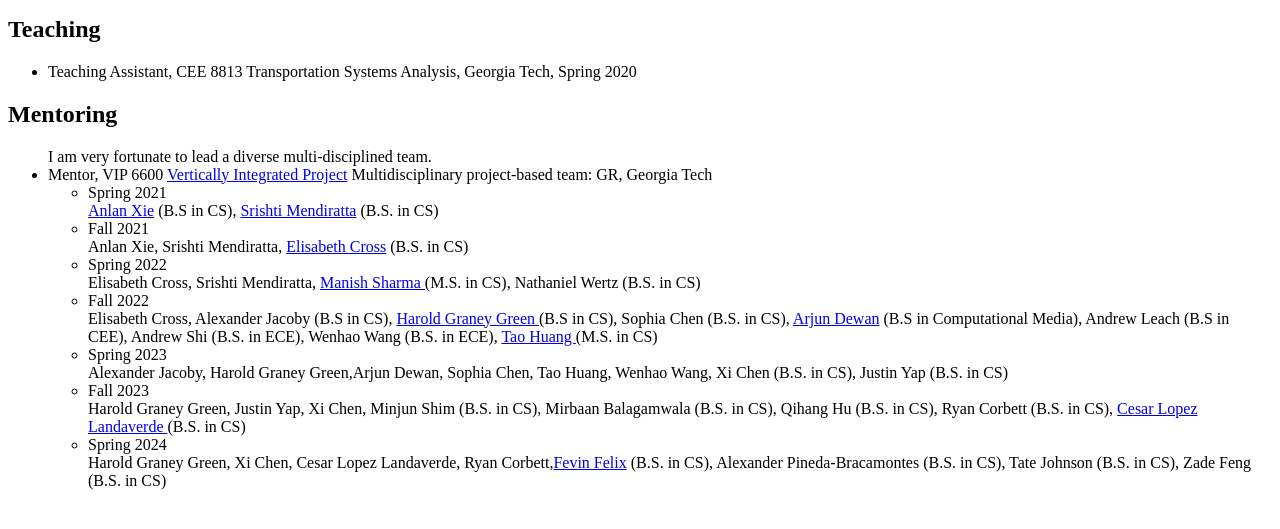
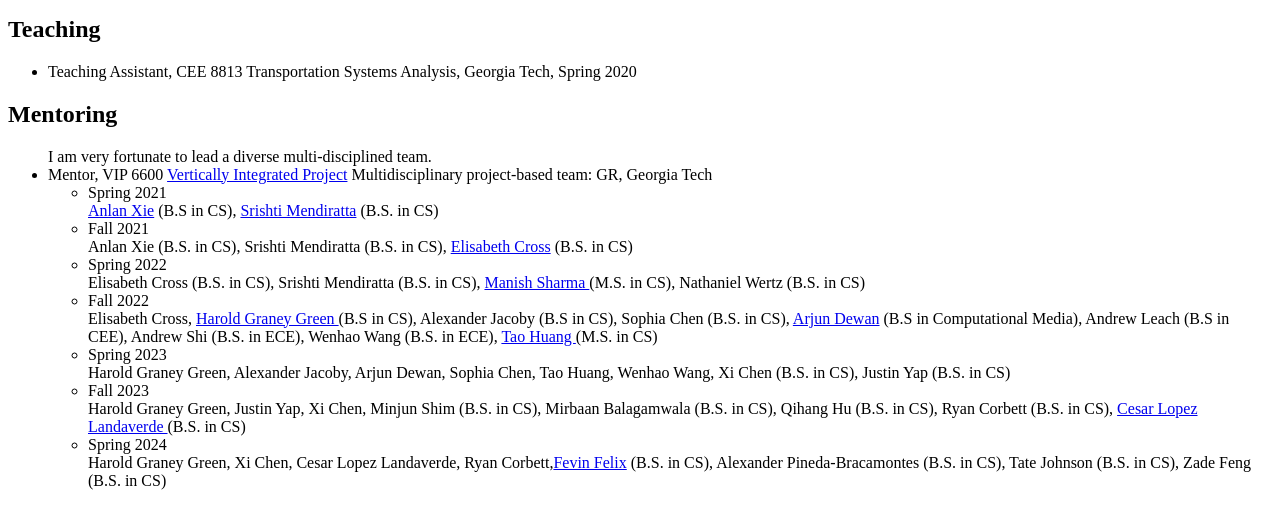
Before and after one commit to YangjiaoChen/YangjiaoChen.github.io, a Jekyll site: the page built from teaching.html, in a window 1280 px wide, cut to the strip 112-641 px from the top of the page. Built offline with Jekyll 4.4.1, drawn with Linux system fonts in a browser that asks for light colours.

```diff
--- a/teaching.html
+++ b/teaching.html
@@ -81,18 +81,23 @@ title: "Yangjiao Chen: teaching"
 		<a href="https://www.linkedin.com/in/anlan-xie/">Anlan Xie</a> (B.S in CS),
 		<a href="https://www.linkedin.com/in/srishti-mendiratta/">Srishti Mendiratta</a> (B.S. in CS)
     <li> Fall 2021 </li>
-		Anlan Xie, Srishti Mendiratta,
+		Anlan Xie (B.S. in CS), Srishti Mendiratta (B.S. in CS),
 		<a href="https://www.linkedin.com/in/elisabethcross/"> Elisabeth Cross</a> (B.S. in CS)
     <li> Spring 2022 </li>
-		 Elisabeth Cross, Srishti Mendiratta, <a href="https://www.linkedin.com/in/manish-sharma-ms/"> Manish Sharma </a> (M.S. in CS), Nathaniel Wertz (B.S. in CS)
+		 Elisabeth Cross (B.S. in CS), Srishti Mendiratta (B.S. in CS),
+		<a href="https://www.linkedin.com/in/manish-sharma-ms/">
+		Manish Sharma </a> (M.S. in CS),
+		Nathaniel Wertz (B.S. in CS)
     <li> Fall 2022 </li>
- Elisabeth Cross, Alexander Jacoby (B.S in CS),
-		<a href="https://www.linkedin.com/in/harrygraneygreen/">Harold Graney Green </a> (B.S in CS), Sophia Chen (B.S. in CS),
+ Elisabeth Cross,
+		<a href="https://www.linkedin.com/in/harrygraneygreen/">Harold Graney Green </a> (B.S in CS),
+		Alexander Jacoby (B.S in CS),
+		Sophia Chen (B.S. in CS),
 		<a href="https://www.linkedin.com/in/arjunjdewan/">Arjun Dewan</a>  (B.S in Computational Media),
 		Andrew Leach (B.S in CEE), Andrew Shi (B.S. in ECE), Wenhao Wang (B.S. in ECE),
 		<a href="https://www.linkedin.com/in/meet-taohuang/">Tao Huang </a> (M.S. in CS)
     <li> Spring 2023 </li>
-Alexander Jacoby,  Harold Graney Green,Arjun Dewan, Sophia Chen, Tao Huang, Wenhao Wang, Xi Chen (B.S. in CS), Justin Yap (B.S. in CS)
+Harold Graney Green, Alexander Jacoby,  Arjun Dewan, Sophia Chen, Tao Huang, Wenhao Wang, Xi Chen (B.S. in CS), Justin Yap (B.S. in CS)
     <li> Fall 2023 </li>
 Harold Graney Green, Justin Yap, Xi Chen, Minjun Shim (B.S. in CS), Mirbaan Balagamwala (B.S. in CS), Qihang Hu (B.S. in CS), Ryan Corbett (B.S. in CS),
 		<a href="https://www.linkedin.com/in/cesar-landaverde/">Cesar Lopez Landaverde </a>(B.S. in CS)
```
